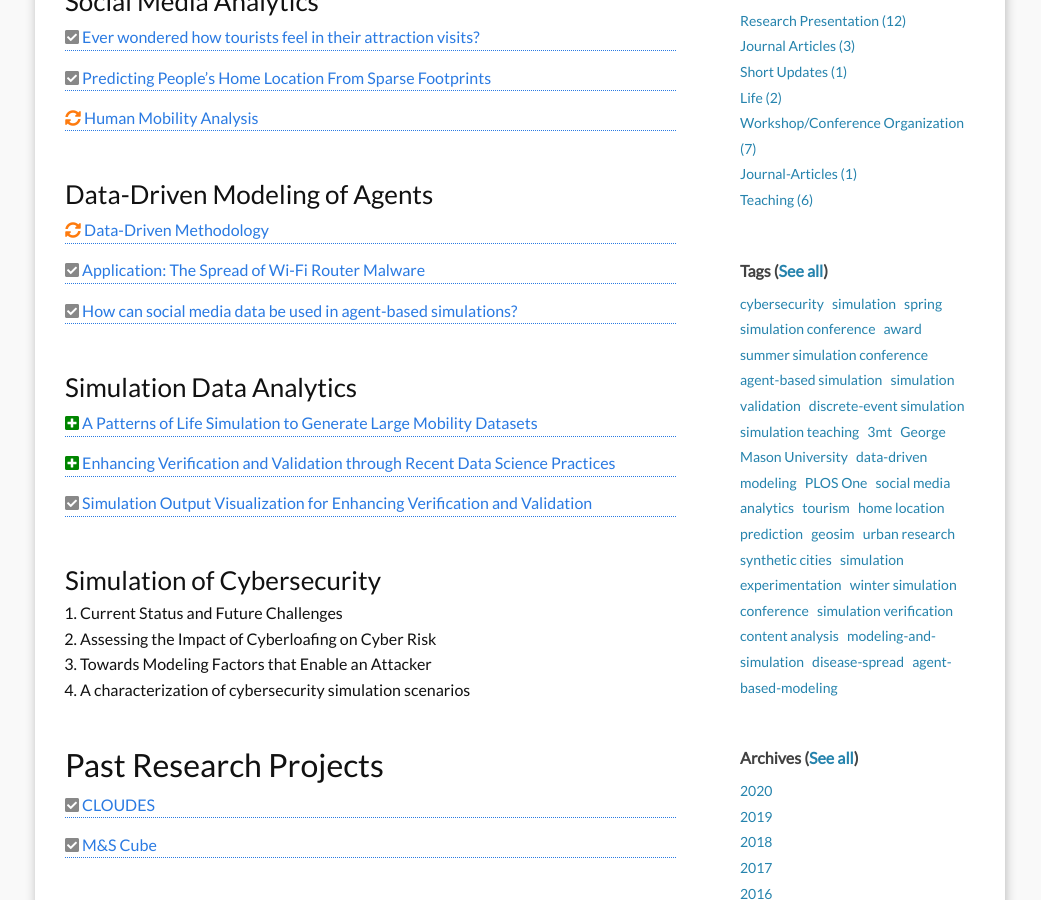
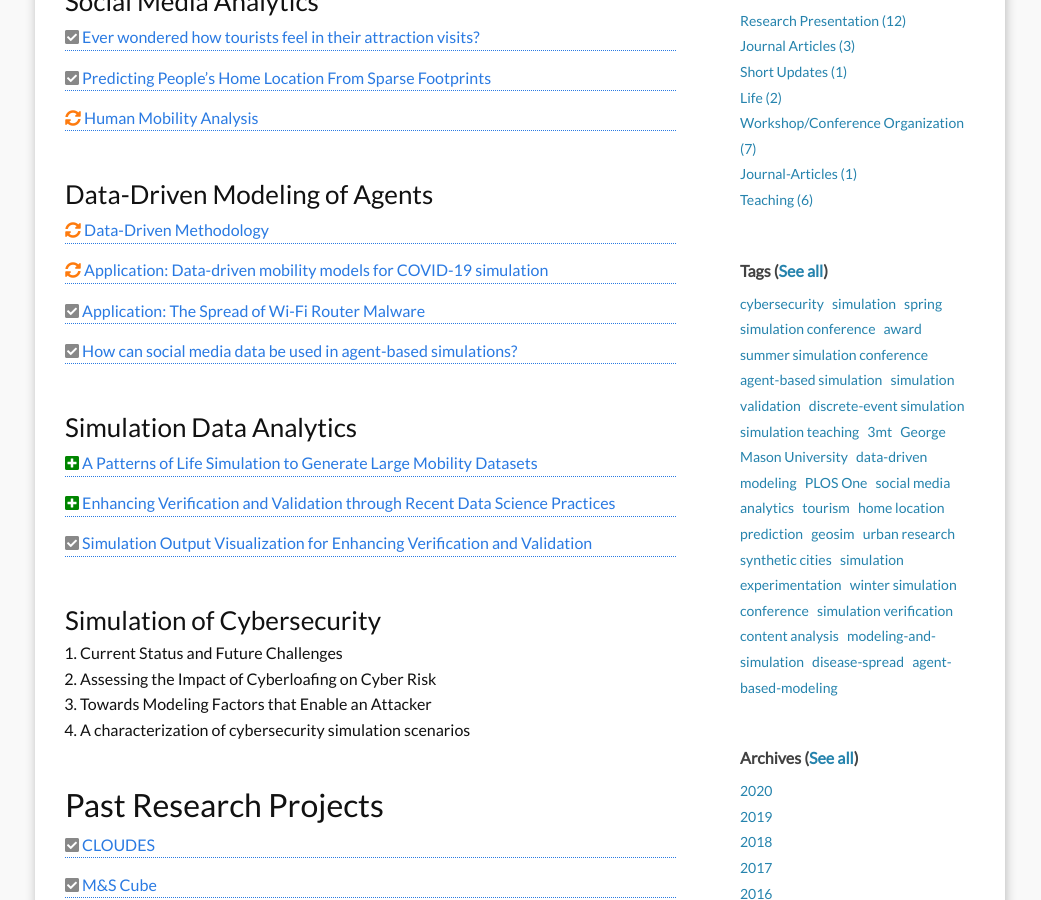
Before and after one commit to hamdikavak/hamdikavak.github.io, a Jekyll site: the page built from c0_research.md, in a window 1280 px wide and 900 px high, scrolled down 1016 px. Shown: the whole window, without its empty margins (120-1161 px from the left). Built offline with Jekyll 4.4.1, drawn with Linux system fonts in a browser that asks for light colours; nearby versions of some CDN libraries.

Commit message:
COVID work added

```diff
--- a/c0_research.md
+++ b/c0_research.md
@@ -32,6 +32,7 @@ Here is a list of research projects that I am involved as a participant, mentor,
 ### Data-Driven Modeling of Agents
 
 {% include_relative rsc/summary/dd/method.html %}
+{% include_relative rsc/summary/dd/covid.html %}
 {% include_relative rsc/summary/dd/wifi.html %}
 {% include_relative rsc/summary/dd/sm.html %}
 
--- /dev/null
+++ b/rsc/summary/dd/covid.html
@@ -0,0 +1,32 @@
+<a href="#dd-covid" class="accordion-toggle">
+	 {% include functions/research_summary_header.html summary_status="ongoing" %} Application: Data-driven mobility models for COVID-19 simulation
+</a>
+<div class="accordion-content" id="dd-covid">
+	Disease spread is heavily influenced by human mobility. In this work, we captured human mobility in a data-driven manner based on Latent Dirichlet Allocation (LDA) fed by SafeGraph mobility data and simulated the spread of COVID-19. In our novel approach, LDA treats POIs as "words" and agent home census block groups (CBGs) as "documents" to extract "topics" of POIs that frequently appear together in CBG visits. These topics allow us to simulate agent mobility based on the LDA topic distribution of their home CBG. We compared the LDA based mobility model with competitor approaches including a naive mobility model that assumes visits to POIs are random. This is the first study in the series of several data-driven COVID-19 models we have been developing since the summer of 2020.
+     <div id="dd-covid-gallery">
+
+		<a href="{{ site.baseurl }}/images/research/data_driven_agents/covid/topic_heatmap.png" data-toggle="lightbox" data-gallery="dd-covid-gallery" class="col-sm-4" data-title="Qualitative Analysis of LDA (50 Topics)" data-footer="This visual shows the location and frequency of topic 37 (left) and topic 43 (right).">
+		    <img width="{{site.thumbnail_width}}" src="{{ site.baseurl }}/images/research/data_driven_agents/covid/topic_heatmap.png" class="img-fluid">
+		</a>
+		<a href="{{ site.baseurl }}/images/research/data_driven_agents/covid/infection_prob.png" data-toggle="lightbox" data-gallery="dd-covid-gallery" class="col-sm-4" data-title="Infection Probability" data-footer="How infection probability and number of topics affect disease spread.">
+		    <img width="{{site.thumbnail_width}}" src="{{ site.baseurl }}/images/research/data_driven_agents/covid/infection_prob.png" class="img-fluid">
+		</a>
+		<a href="{{ site.baseurl }}/images/research/data_driven_agents/covid/generic_quarantine.png" data-toggle="lightbox" data-gallery="dd-covid-gallery" class="col-sm-4" data-title="Generic Quarantine" data-footer="The impact of generic quarantine on disease spread.">
+		    <img width="{{site.thumbnail_width}}" src="{{ site.baseurl }}/images/research/data_driven_agents/covid/generic_quarantine.png" class="img-fluid">
+		</a>
+		<a href="{{ site.baseurl }}/images/research/data_driven_agents/covid/poi_closure.png" data-toggle="lightbox" data-gallery="dd-covid-gallery" class="col-sm-4" data-title="Point-of-interest Closure" data-footer="How different point-of-interest closures may impact disease spread.">
+		    <img width="{{site.thumbnail_width}}" src="{{ site.baseurl }}/images/research/data_driven_agents/covid/poi_closure.png" class="img-fluid">
+		</a>
+	  </div>
+
+  {% include functions/research_summary_footer.html
+	footer_link="https://dl.acm.org/doi/abs/10.1145/3423455.3430305?casa_token=CthdUHFaTwMAAAAA%3AKYs_UqIo37jZDoDONDpSSnS3cFVUEbN6FEHz2kz2opbccngROGukOZEEZiCu3xlhhWAQb_Q493uf"
+	footer_link_text="ARIC'20 Paper"%}
+</div>
+<script>
+	  lightGallery(document.getElementById('dd-covid-gallery'), {
+	    thumbnail:true,
+	    animateThumb: true,
+	    showThumbByDefault: true
+	});
+	</script>
```
Also changed, not shown: images/research/data_driven_agents/covid/generic_quarantine.png (added), images/research/data_driven_agents/covid/infection_prob.png (added), images/research/data_driven_agents/covid/poi_closure.png (added), images/research/data_driven_agents/covid/topic_heatmap.png (added).
